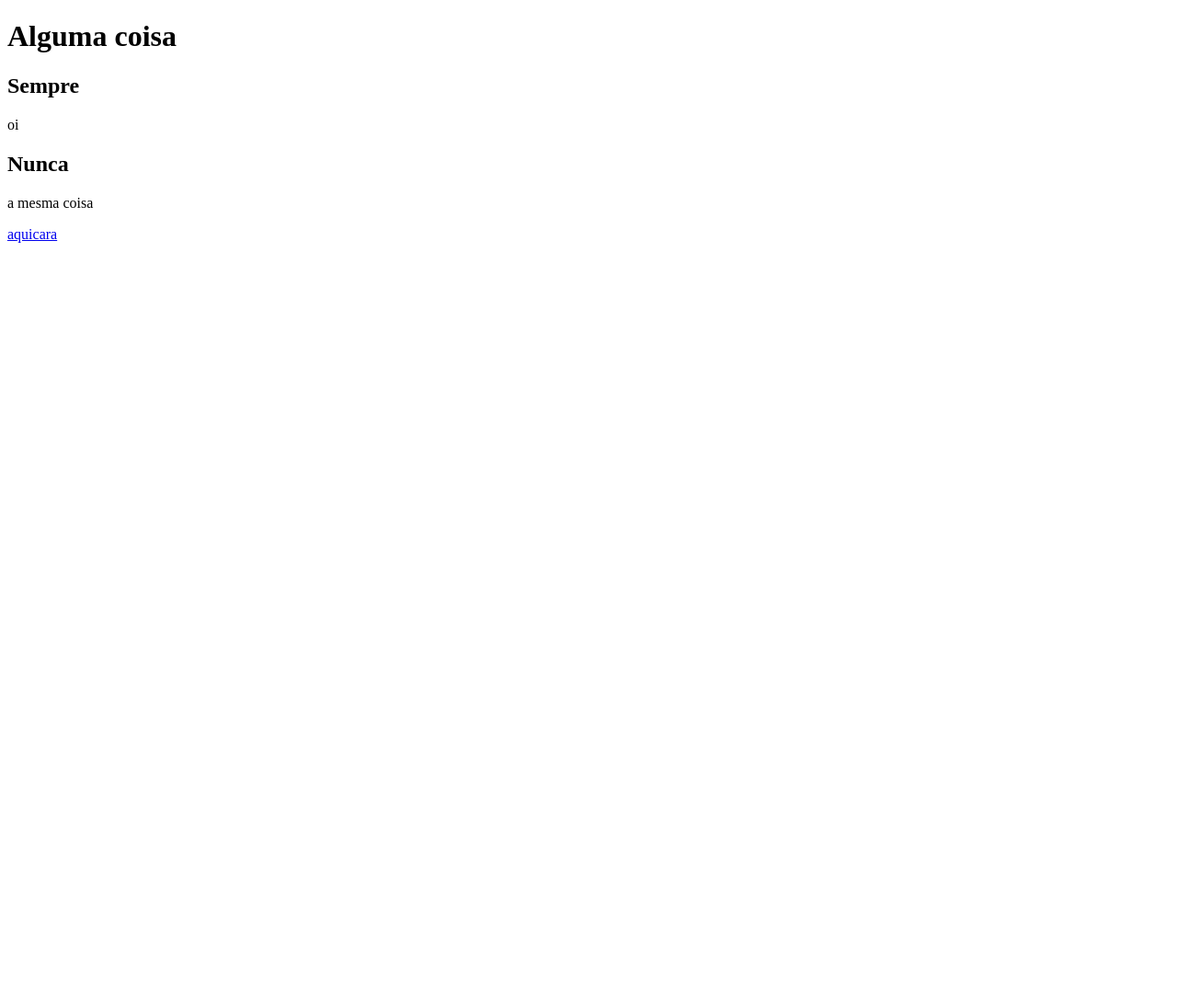
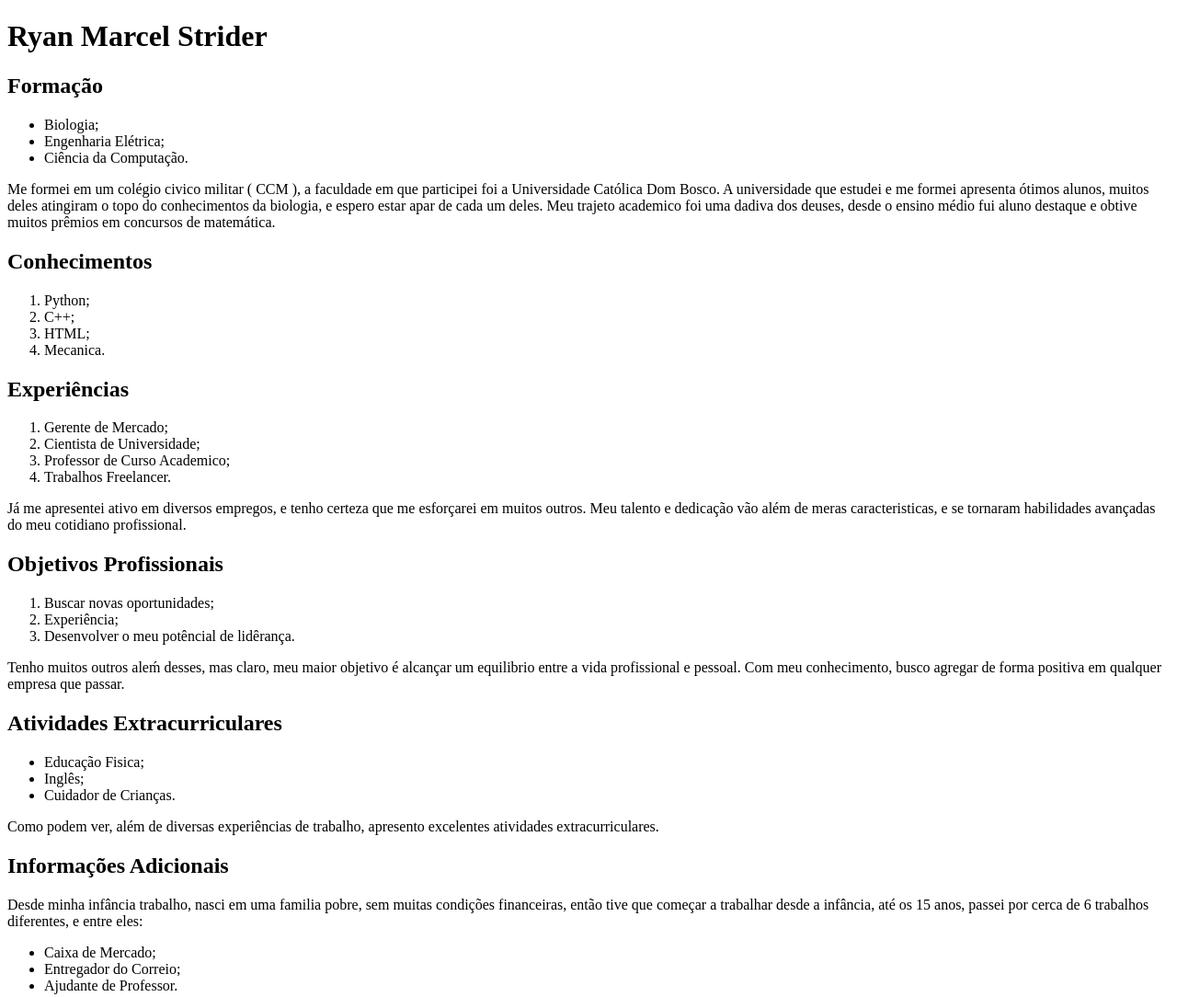
Before and after one commit to RyanXisde/Primeira-Pagina, a plain HTML site: page index.html in a window 1280 px wide. Shown: the top 1084 px of the page at 92% size. Before the commit the page ends 800 px from the top, so only its background shows below. Drawn offline with Linux system fonts and the light colour scheme.

Commit message:
Add files via upload

```diff
--- a/index.html
+++ b/index.html
@@ -1,16 +1,65 @@
 <!DOCTYPE html>
-<html lang="pt-br">
-<head>
-    <meta charset="UTF-8">
+<!-- saved from url=(0014)about:internet -->
+<html lang="pt-br"><head><meta http-equiv="Content-Type" content="text/html; charset=UTF-8">
+
     <meta name="viewport" content="width=device-width, initial-scale=1.0">
-    <title>Mc Divertida Bucetuda</title>
+    <title> Curriculo </title>
 </head>
 <body>
-    <h1>Alguma coisa</h1>
-    <h2>Sempre</h2>
-    <p>oi</p>
-    <h2>Nunca</h2>
-    <p>a mesma coisa</p>
-<a href="http://www.google.com">aquicara</a>
-</body>
-</html>
+
+<h1>Ryan Marcel Strider</h1>
+
+    <h2>Formação</h2>
+    <ul>
+        <li>Biologia;</li>
+        <li>Engenharia Elétrica;</li>
+        <li>Ciência da Computação.</li>
+    </ul>
+    <h>Me formei em um colégio civico militar ( CCM ), a faculdade em que participei foi a Universidade Católica Dom Bosco.</h>
+    <h>A universidade que estudei e me formei apresenta ótimos alunos, muitos deles atingiram o topo  do conhecimentos da biologia, e espero estar apar de cada um deles.</h>
+    <h>Meu trajeto academico foi uma dadiva dos deuses, desde o ensino médio fui aluno destaque e obtive muitos prêmios em concursos de matemática.</h>
+
+    <h2>Conhecimentos</h2>
+    <ol>
+        <li>Python;</li>
+        <li>C++;</li>
+        <li>HTML;</li>
+        <li>Mecanica.</li>
+    </ol>
+
+    <h2>Experiências</h2>
+    <ol>
+        <li>Gerente de Mercado;</li>
+        <li>Cientista de Universidade;</li>
+        <li>Professor de Curso Academico;</li>
+        <li>Trabalhos Freelancer.</li>
+    </ol>
+    <p>Já me apresentei ativo em diversos empregos, e tenho certeza que me esforçarei em muitos outros. Meu talento e dedicação vão além de meras caracteristicas, e se tornaram habilidades avançadas do meu cotidiano profissional.</p>
+
+ <h2>Objetivos Profissionais</h2>
+ <ol>
+    <li>Buscar novas oportunidades;</li>
+    <li>Experiência;</li>
+    <li>Desenvolver o meu potêncial de lidêrança.</li>
+ </ol>
+ <p> Tenho muitos outros aleḿ desses, mas claro, meu maior objetivo é alcançar um equilibrio entre a vida profissional e pessoal. Com meu conhecimento, busco agregar de forma positiva em qualquer empresa que passar.</p>
+
+ <h2>Atividades Extracurriculares</h2>
+ <ul>
+    <li>Educação Fisica;</li>
+    <li>Inglês;</li>
+    <li>Cuidador de Crianças.</li>
+ </ul>
+    <p>Como podem ver, além de diversas experiências de trabalho, apresento excelentes atividades extracurriculares.</p>
+
+    <h2>Informações Adicionais</h2>
+    <p>Desde minha infância trabalho, nasci em uma familia pobre, sem muitas condições financeiras, então tive que começar a trabalhar desde a infância, até os 15 anos, passei por cerca de 6 trabalhos diferentes, e entre eles:</p>
+ <ul>
+    <li>Caixa de Mercado;</li>
+    <li>Entregador do Correio;</li>
+    <li>Ajudante de Professor.</li>
+ </ul>Assumo, foi dificil mas consegui aguentar, não só por mim mas também pela minha familia.<p></p>
+
+
+
+</body></html>
```
